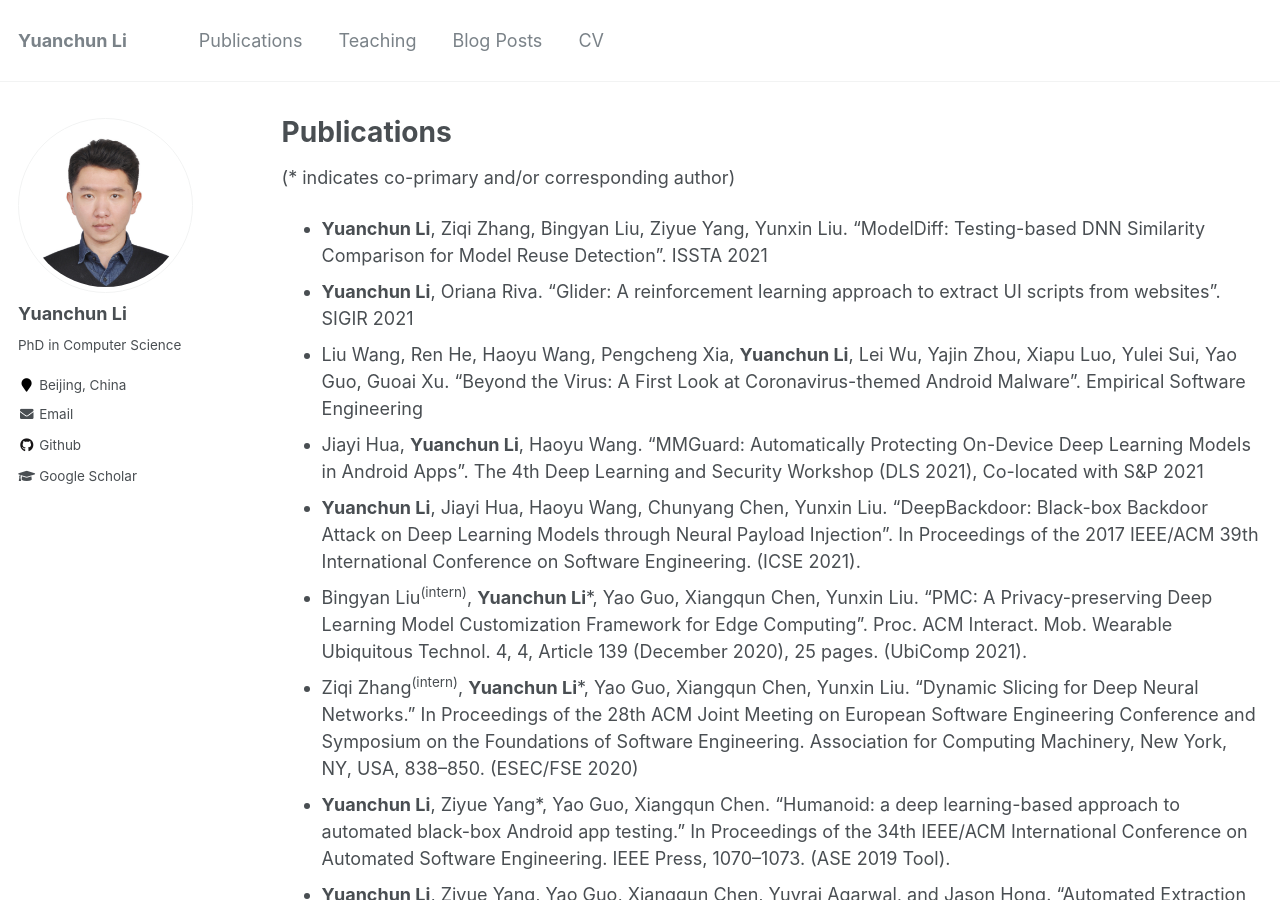
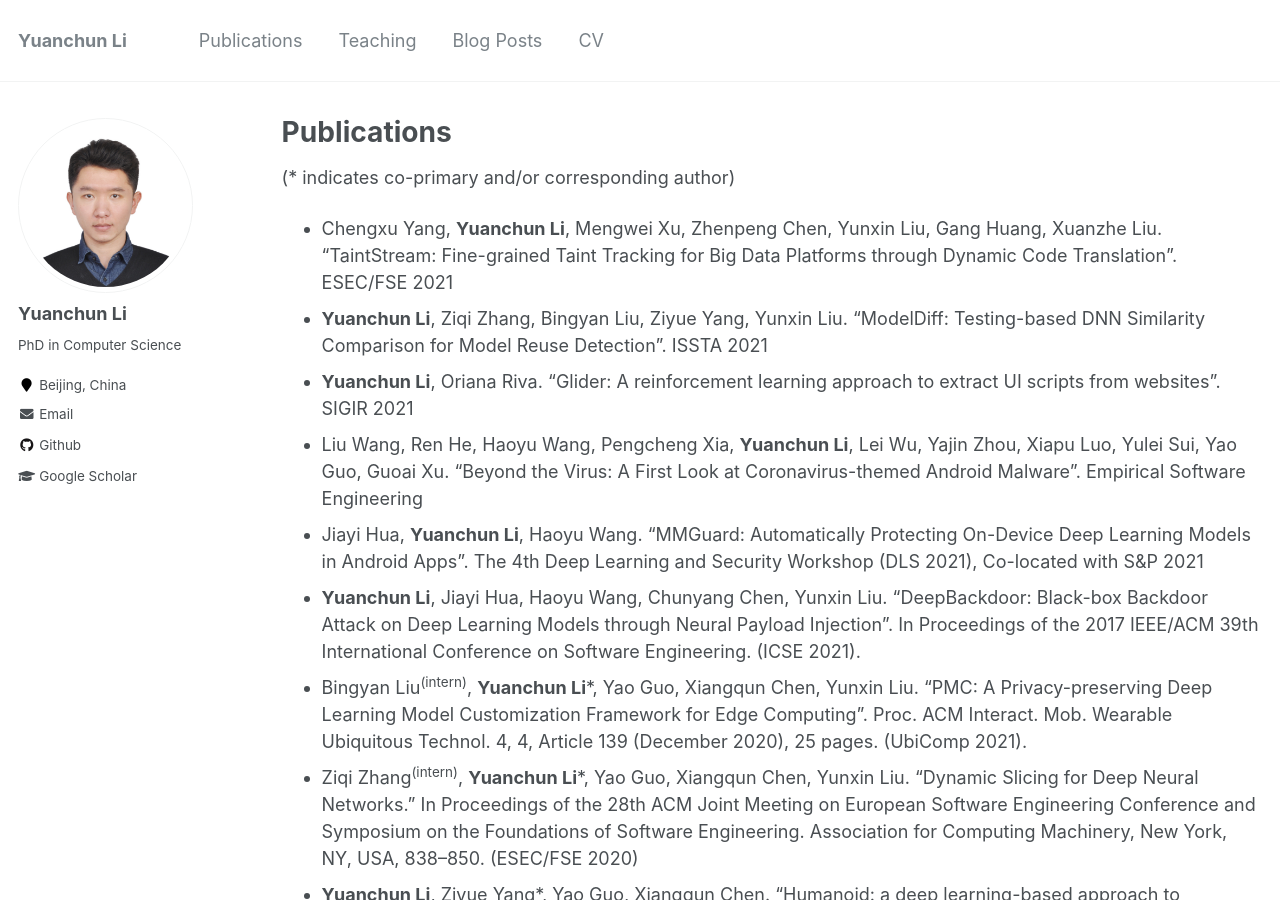
Before and after one commit to yuanchun-li/yuanchun-li.github.io, a Jekyll site: the page built from _pages/publications.md, in a window 1280 px wide and 900 px high. Built offline with Jekyll 4.4.1, drawn with Linux system fonts in a browser that asks for light colours.

Commit message:
update resume

```diff
--- a/_pages/publications.md
+++ b/_pages/publications.md
@@ -13,14 +13,11 @@ author_profile: true
 
 (* indicates co-primary and/or corresponding author)
 
+- Chengxu Yang, **Yuanchun Li**, Mengwei Xu, Zhenpeng Chen, Yunxin Liu, Gang Huang, Xuanzhe Liu. "TaintStream: Fine-grained Taint Tracking for Big Data Platforms through Dynamic Code Translation". ESEC/FSE 2021
 - **Yuanchun Li**, Ziqi Zhang, Bingyan Liu, Ziyue Yang, Yunxin Liu. "ModelDiff: Testing-based DNN Similarity Comparison for Model Reuse Detection". ISSTA 2021
 - **Yuanchun Li**, Oriana Riva. "Glider: A reinforcement learning approach to extract UI scripts from websites". SIGIR 2021
-- Liu Wang, Ren He, Haoyu Wang, Pengcheng Xia, **Yuanchun Li**, Lei Wu, Yajin Zhou, Xiapu Luo, Yulei Sui, Yao Guo, Guoai Xu.
-"Beyond the Virus: A First Look at Coronavirus-themed Android Malware".
-Empirical Software Engineering
-- Jiayi Hua, **Yuanchun Li**, Haoyu Wang.
-"MMGuard: Automatically Protecting On-Device Deep Learning Models in Android Apps".
-The 4th Deep Learning and Security Workshop (DLS 2021), Co-located with S&P 2021
+- Liu Wang, Ren He, Haoyu Wang, Pengcheng Xia, **Yuanchun Li**, Lei Wu, Yajin Zhou, Xiapu Luo, Yulei Sui, Yao Guo, Guoai Xu. "Beyond the Virus: A First Look at Coronavirus-themed Android Malware". Empirical Software Engineering
+- Jiayi Hua, **Yuanchun Li**, Haoyu Wang. "MMGuard: Automatically Protecting On-Device Deep Learning Models in Android Apps". The 4th Deep Learning and Security Workshop (DLS 2021), Co-located with S&P 2021
 - 	**Yuanchun Li**, Jiayi Hua, Haoyu Wang, Chunyang Chen, Yunxin Liu. “DeepBackdoor: Black-box Backdoor Attack on Deep Learning Models through Neural Payload Injection”. In Proceedings of the 2017 IEEE/ACM 39th International Conference on Software Engineering. (ICSE 2021).
 - 	Bingyan Liu<sup>(intern)</sup>, **Yuanchun Li***, Yao Guo, Xiangqun Chen, Yunxin Liu. “PMC: A Privacy-preserving Deep Learning Model Customization Framework for Edge Computing”. Proc. ACM Interact. Mob. Wearable Ubiquitous Technol. 4, 4, Article 139 (December 2020), 25 pages. (UbiComp 2021).
 - 	Ziqi Zhang<sup>(intern)</sup>, **Yuanchun Li***, Yao Guo, Xiangqun Chen, Yunxin Liu. “Dynamic Slicing for Deep Neural Networks.” In Proceedings of the 28th ACM Joint Meeting on European Software Engineering Conference and Symposium on the Foundations of Software Engineering. Association for Computing Machinery, New York, NY, USA, 838–850. (ESEC/FSE 2020)
```
Also changed, not shown: 4 other files.
